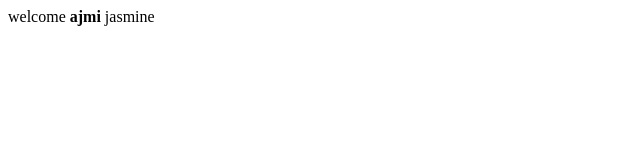
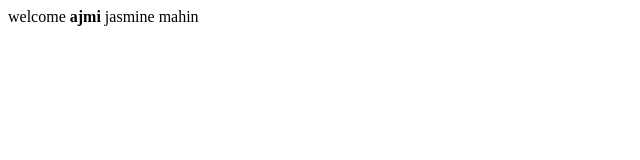
Before and after one commit to ajmiansar/demo, a plain HTML site: page index.html in a window 1280 px wide. Shown: the full height of the page, 0-640 px from the left. Drawn offline with Linux system fonts and the light colour scheme.

Commit message:
mahin added

```diff
--- a/index.html
+++ b/index.html
@@ -9,5 +9,6 @@
     welcome
     <b>ajmi</b>
     jasmine
+    mahin
 </body>
 </html>
```
